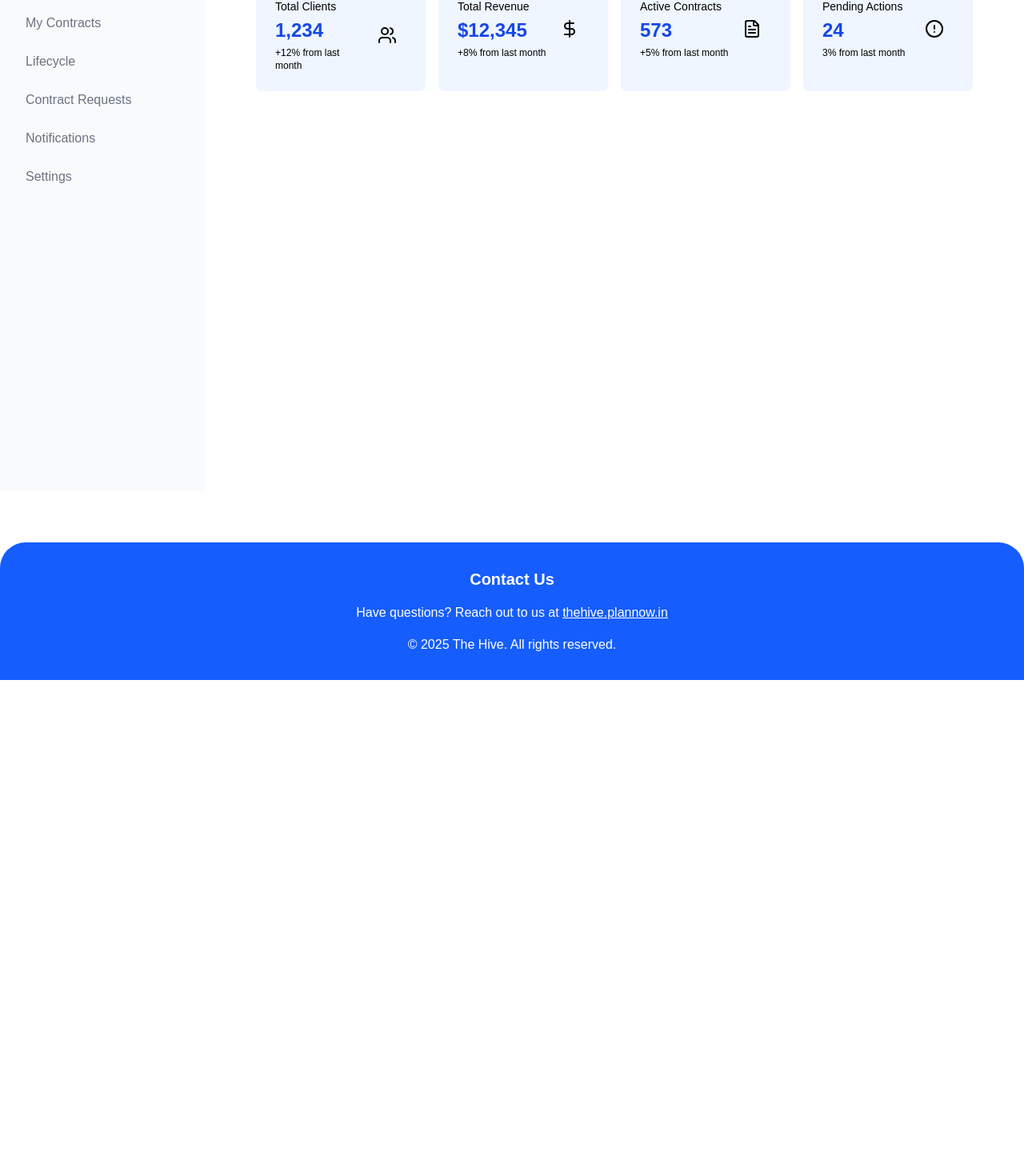
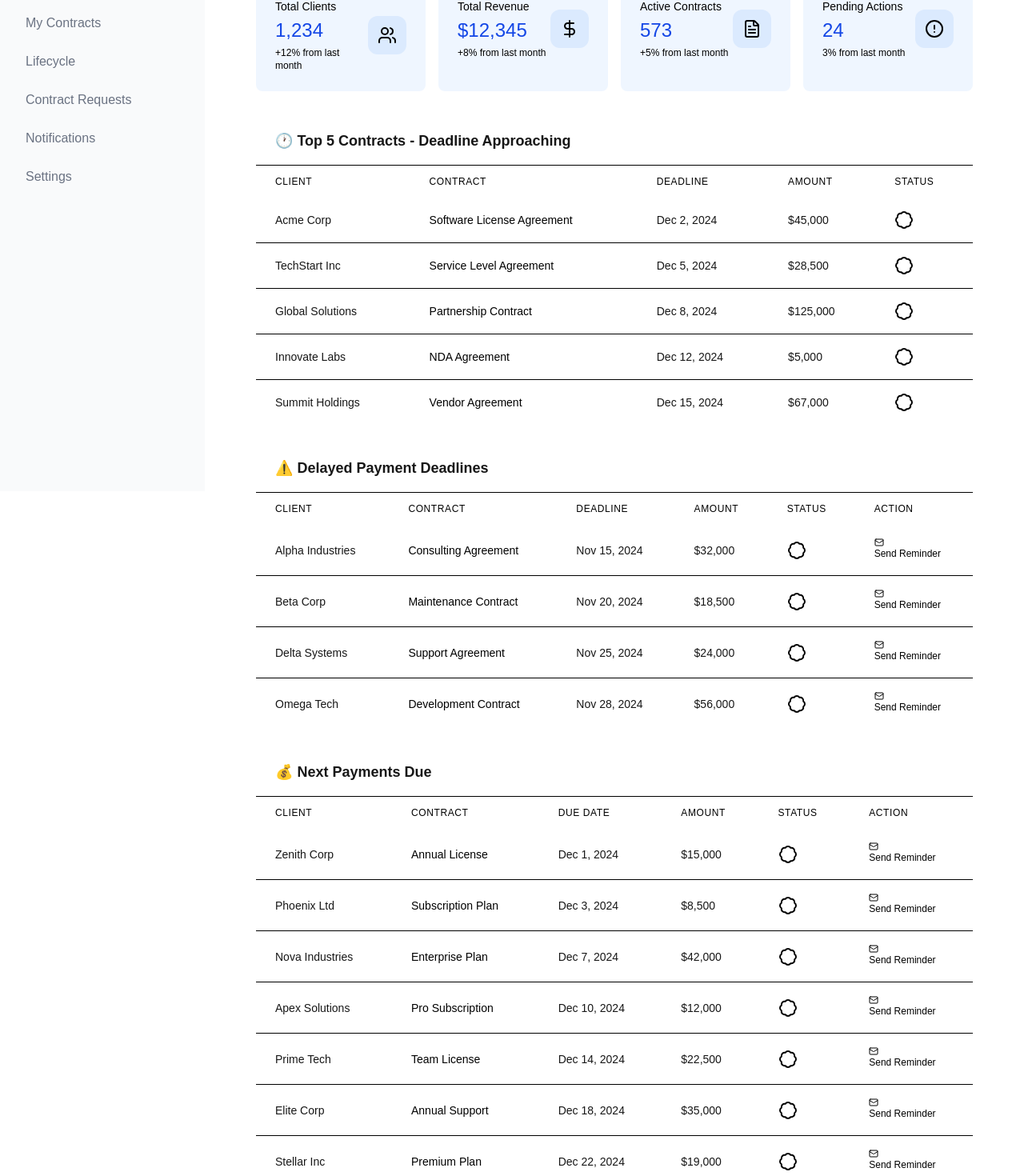
Before and after one commit to SHIBINSHA02/The-Hive, a Next.js app: page /dashboard in a window 1280 px wide. Shown: the part 186-1656 px from the top of the page at 80% size. Before the commit the page ends 1036 px from the top, so only its background shows below. Built offline with nearby package versions, Linux system fonts and the light colour scheme.

Commit message:
creaed overview layout

```diff
--- a/app/(protected)/dashboard/page.tsx
+++ b/app/(protected)/dashboard/page.tsx
@@ -33,9 +33,13 @@ const upcomingPayments: Contract[] = [
 ];
 
 export default function DashboardPage() {
+  const handleSendReminder = (contract: Contract) => {
+    // Implement email sending logic here
+    alert(`Reminder email sent to ${contract.clientName} for contract "${contract.contractTitle}"`);
+  };
 
   return (
-    <div className="min-h-screen bg-background">
+    <div className="bg-background">
       <div className="max-w-7xl mx-auto px-4 sm:px-6 lg:px-8 py-8">
         {/* Header */}
         <header className="mb-8">
@@ -77,6 +81,41 @@ export default function DashboardPage() {
             trend={{ value: 3, isPositive: false }}
           />
         </section>
+        <div className="space-y-6">
+          {/* Top 5 Contracts - Deadline Near */}
+          <section>
+            <ContractTable
+              title="🕐 Top 5 Contracts - Deadline Approaching"
+              contracts={deadlineContracts}
+              variant="deadline"
+            />
+          </section>
+
+          {/* Two Column Layout for Payment Tables */}
+          <div className="space-y-6">
+            {/* Delayed Payments */}
+            <section>
+              <ContractTable
+                title="⚠️ Delayed Payment Deadlines"
+                contracts={delayedPayments}
+                showEmailAction
+                onSendEmail={handleSendReminder}
+                variant="delayed"
+              />
+            </section>
+
+            {/* Upcoming Payments */}
+            <section>
+              <ContractTable
+                title="💰 Next Payments Due"
+                contracts={upcomingPayments}
+                showEmailAction
+                onSendEmail={handleSendReminder}
+                variant="payment"
+              />
+            </section>
+          </div>
+        </div>
     </div>
     </div>
   );
--- a/components/dashboard/StatCard.tsx
+++ b/components/dashboard/StatCard.tsx
@@ -19,7 +19,7 @@ export function StatCard({ title, value, icon: Icon, trend }: StatCardProps) {
             <div className="flex items-center justify-between">
                 <div>
                     <p className="text-sm font-medium text-muted-foreground">{title}</p>
-                    <p className="text-2xl font-bold text-blue-700 mt-1">{value}</p>
+                    <p className="text-2xl  text-blue-700 mt-1">{value}</p>
                     {trend && (
                         <p className=
                             "text-xs mt-1">
@@ -27,7 +27,7 @@ export function StatCard({ title, value, icon: Icon, trend }: StatCardProps) {
                         </p>
                     )}
                 </div>
-                <div className="h-12 w-12 rounded-lg bg-accent flex items-center justify-center">
+                <div className="h-12 w-12 rounded-xl bg-blue-100 flex items-center justify-center">
                     <Icon className="h-6 w-6 text-primary" />
                 </div>
             </div>
```
